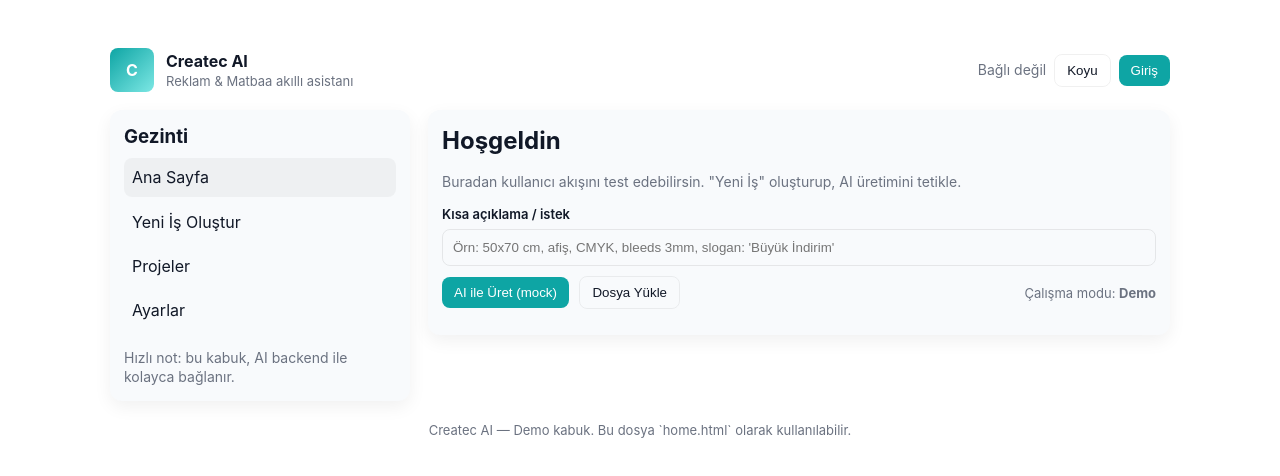
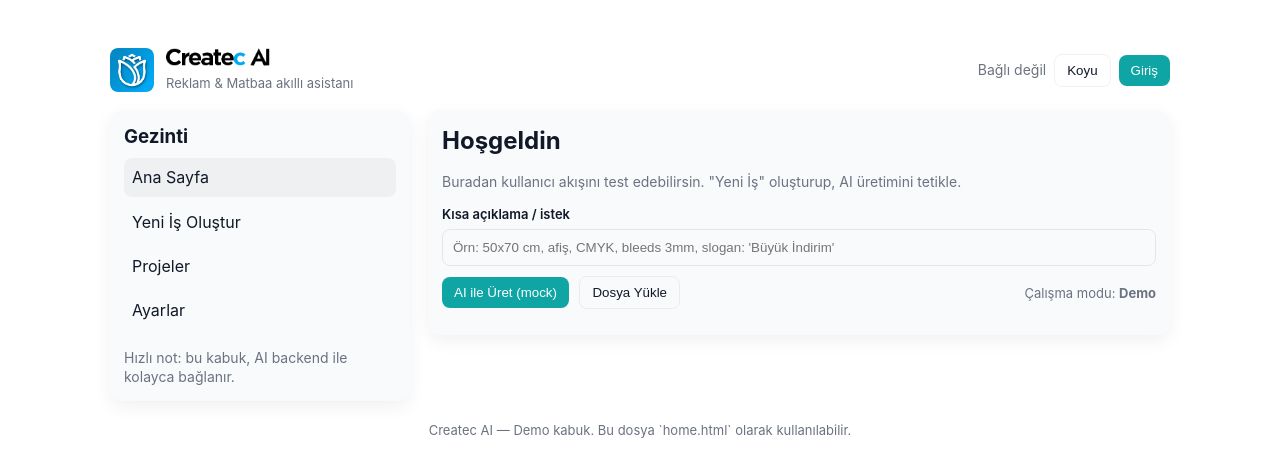
Before and after one commit to createc-ai/createc-ai, a plain HTML site: page home.html in a window 1280 px wide. Drawn offline with Linux system fonts and the light colour scheme.

Commit message:
Update home.html

```diff
--- a/home.html
+++ b/home.html
@@ -1,4 +1,4 @@
-<!-- home.html -->
+  <!-- home.html -->
 <!DOCTYPE html>
 <html lang="tr">
 <head>
@@ -22,7 +22,18 @@
   .wrap{max-width:1100px;margin:28px auto;padding:20px}
   header{display:flex;gap:12px;align-items:center;justify-content:space-between;margin-bottom:18px}
   .brand{display:flex;gap:12px;align-items:center}
-  .logo{width:44px;height:44px;border-radius:8px;background:linear-gradient(135deg,var(--accent),#7ce7e4);display:flex;align-items:center;justify-content:center;color:white;font-weight:700}
+
+  /* LOGO kutusu */
+  .logo-box{
+    width:44px;
+    height:44px;
+    border-radius:8px;
+    display:flex;
+    align-items:center;
+    justify-content:center;
+    overflow:hidden;
+  }
+
   nav{display:flex;gap:8px}
   button, .btn{background:var(--accent);border:none;color:white;padding:8px 12px;border-radius:8px;cursor:pointer}
   button.ghost{background:transparent;border:1px solid rgba(0,0,0,0.06);color:var(--fg)}
@@ -50,11 +61,18 @@
 </head>
 <body data-theme="light">
 <div class="wrap" role="application" aria-label="Createc AI Kabuk">
+
   <header>
     <div class="brand">
-      <div class="logo">C</div>
+
+      <!-- ▼▼▼ LOGO KUTUSU (Favicon.png) ▼▼▼ -->
+      <div class="logo-box">
+        <img src="Favicon.png" alt="Favicon" style="width:100%;height:100%;object-fit:cover;">
+      </div>
+
+      <!-- ▼▼▼ Createc AI yazısının yerinde artık logo.png ▼▼▼ -->
       <div>
-        <div style="font-weight:700">Createc AI</div>
+        <img src="Logo.png" alt="Logo" style="height:18px;margin-bottom:2px;">
         <div class="muted" style="font-size:13px">Reklam & Matbaa akıllı asistanı</div>
       </div>
     </div>
```
